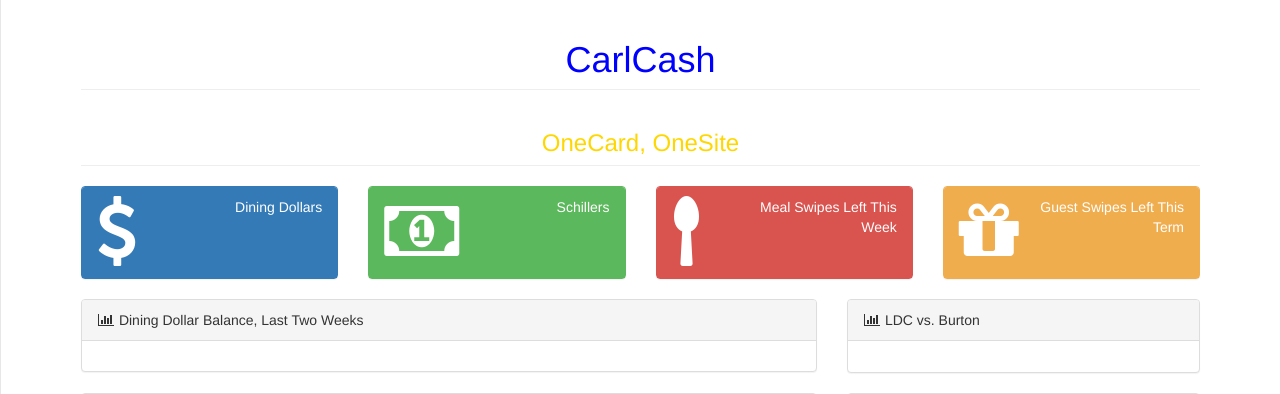
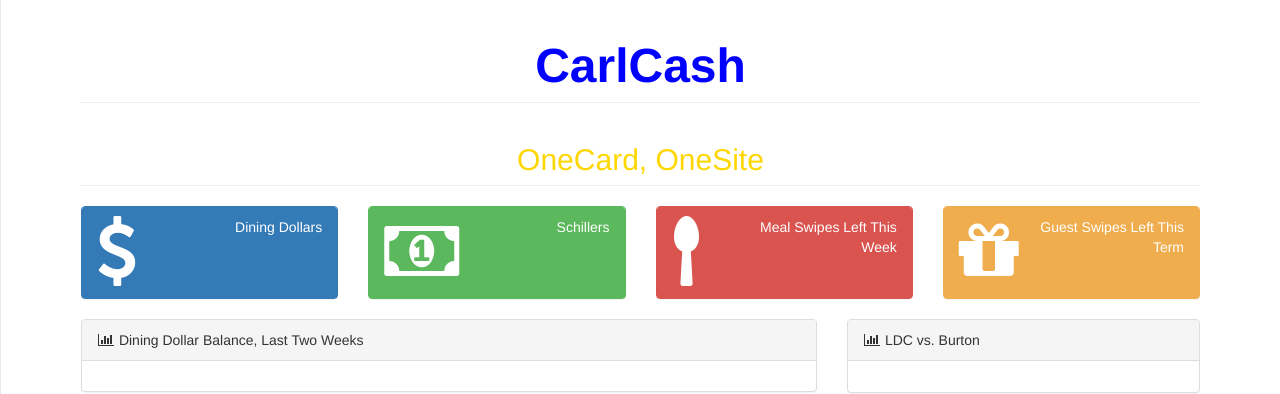
Before and after one commit to simonbilskyrollins/carlcash, a Flask app: template templates/index.html in a window 1280 px wide. Shown: the top 394 px of the page. Run offline with Flask 2, Linux system fonts and the light colour scheme; the template is opened without the code that fills it, so the values that code supplies are empty; some libraries are stand-ins or nearby versions.

Commit message:
Edited title font weight and size

```diff
--- a/templates/index.html
+++ b/templates/index.html
@@ -50,8 +50,8 @@
         <div id="page-wrapper">
             <div class="row">
                 <div class="col-lg-12">
-                    <h1 class="page-header"><center><font color="blue">CarlCash</font></center></h1>
-                    <h3 class="page-header"><center><font color="gold">OneCard, OneSite</font></center></h3>
+                    <h1 class="page-header"><center><font color="blue" size=50><b>CarlCash</b></font></center></h1>
+                    <h2 class="page-header"><center><font color="gold">OneCard, OneSite</font></center></h2>
                 </div>
                 <!-- /.col-lg-12 -->
             </div>
```
